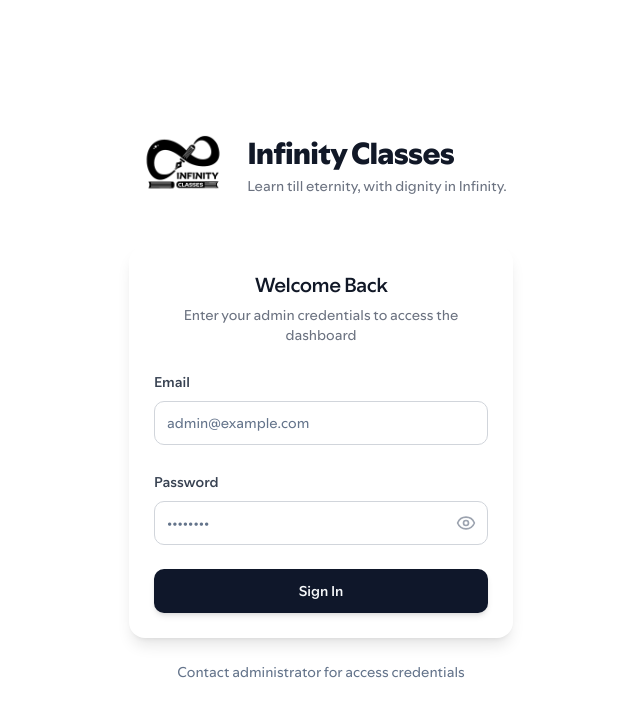
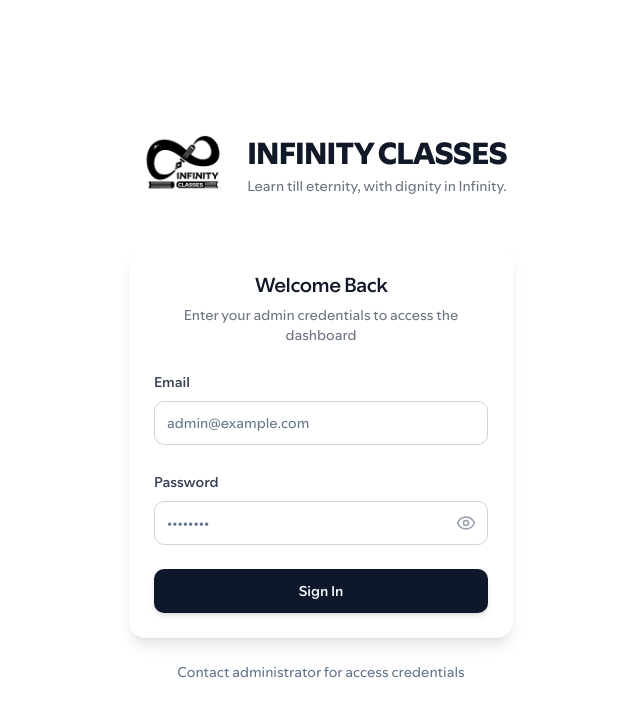
Before and after one commit to nishant17git/coaching-institute-zenith-ui, a React (Vite) app: page /login in a window 1280 px wide. Shown: the top 716 px of the page, without its empty margins (319-959 px from the left). Built offline with nearby package versions, Linux system fonts and the light colour scheme; no server answers; the database is empty.

Commit message:
Update Login.tsx

```diff
--- a/src/pages/Login.tsx
+++ b/src/pages/Login.tsx
@@ -64,7 +64,7 @@ export default function Login() {
           </div>
           <div className="text-left">
             <h1 className="text-3xl font-extrabold text-gray-900 tracking-tight">
-              Infinity Classes
+              INFINITY CLASSES
             </h1>
             <p className="mt-1 text-sm text-gray-500">
               Learn till eternity, with dignity in Infinity.
```
